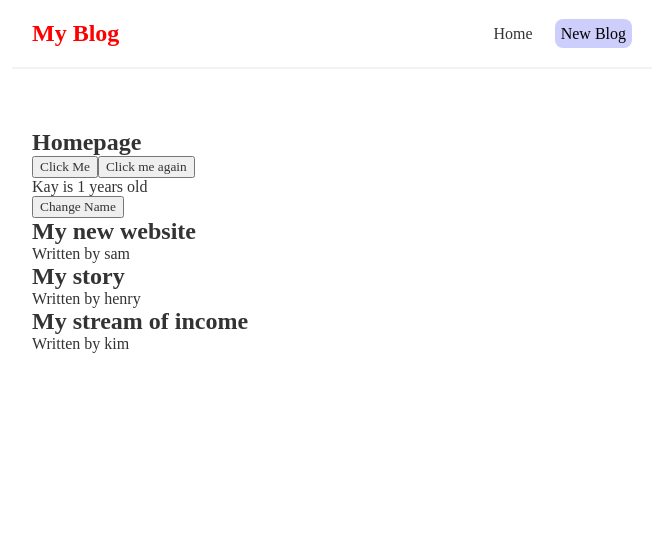
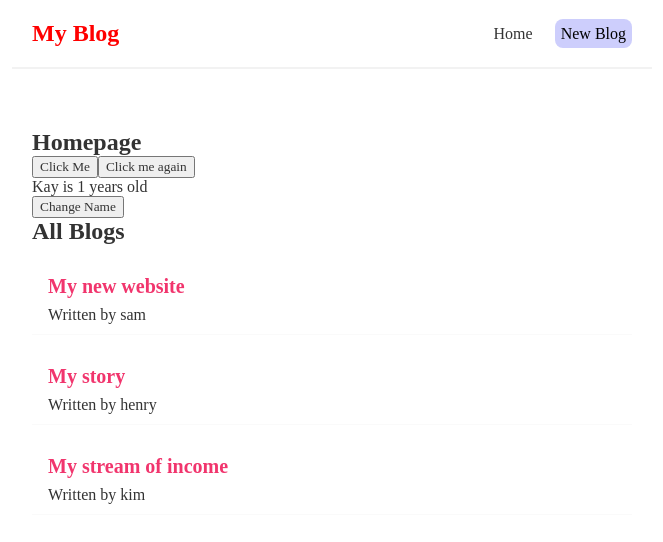
Before and after one commit to Shamikae/React-practice-blog, a React (Create React App) app: page / in a window 1280 px wide. Shown: the top 542 px of the page, without its empty margins (308-971 px from the left). Built offline with nearby package versions, Linux system fonts and the light colour scheme.

Commit message:
Lesson: Props and Reusable components

```diff
--- /dev/null
+++ b/src/BlogList.js
@@ -0,0 +1,21 @@
+const BlogList = (props) => {
+    const blogs = props.blogs;
+    const title = props.title;
+
+    console.log(props, blogs)
+
+    return (
+        <div className="blog-list">
+            <h2> {title}</h2>
+            {blogs.map((blog) => (
+                <div className="blog-preview" key={blog.id}>
+                    <h2>{blog.title}</h2>
+                    <p>Written by {blog.author} </p>
+                </div>
+
+            ))}
+        </div>
+     );
+}
+
+export default BlogList;
--- a/src/Home.js
+++ b/src/Home.js
@@ -1,4 +1,5 @@
 import { useState } from 'react';
+import BlogList from './BlogList';
 
 const Home = () => {
     // let name = 'Kay'
@@ -34,13 +35,7 @@ const Home = () => {
             <button onClick={() => handleClickAgain('Sy')}>Click me again</button> {/* Anonymus arrow function */}
             <p>{name} is {age} years old </p>
             <button onClick={clickChange}>Change Name</button>
-            {blogs.map((blog) => (
-                <div className="blog-preview" key={blog.id}>
-                    <h2>{blog.title}</h2>
-                    <p>Written by {blog.author} </p>
-                </div>
-
-            ))}
+            <BlogList blogs={blogs} title="All Blogs"/> {/* Prop */}
         </div>
     );
 }
--- a/src/index.css
+++ b/src/index.css
@@ -35,11 +35,15 @@
     padding:  20px;
 }
 .blog-preview{
-
+    padding: 10px 16px;
+    margin: 20px 0;
+    border-bottom: 1px solid #fafafa;
 }
 .blog-preview:hover{
-
+ box-shadow: 1px 3px 5px rgba(0, 0, 0,.1);
 }
 .blog-preview h2{
-
+    font-size: 20px;
+    color: #f1356d;
+    margin-bottom: 8px;
 }
```
